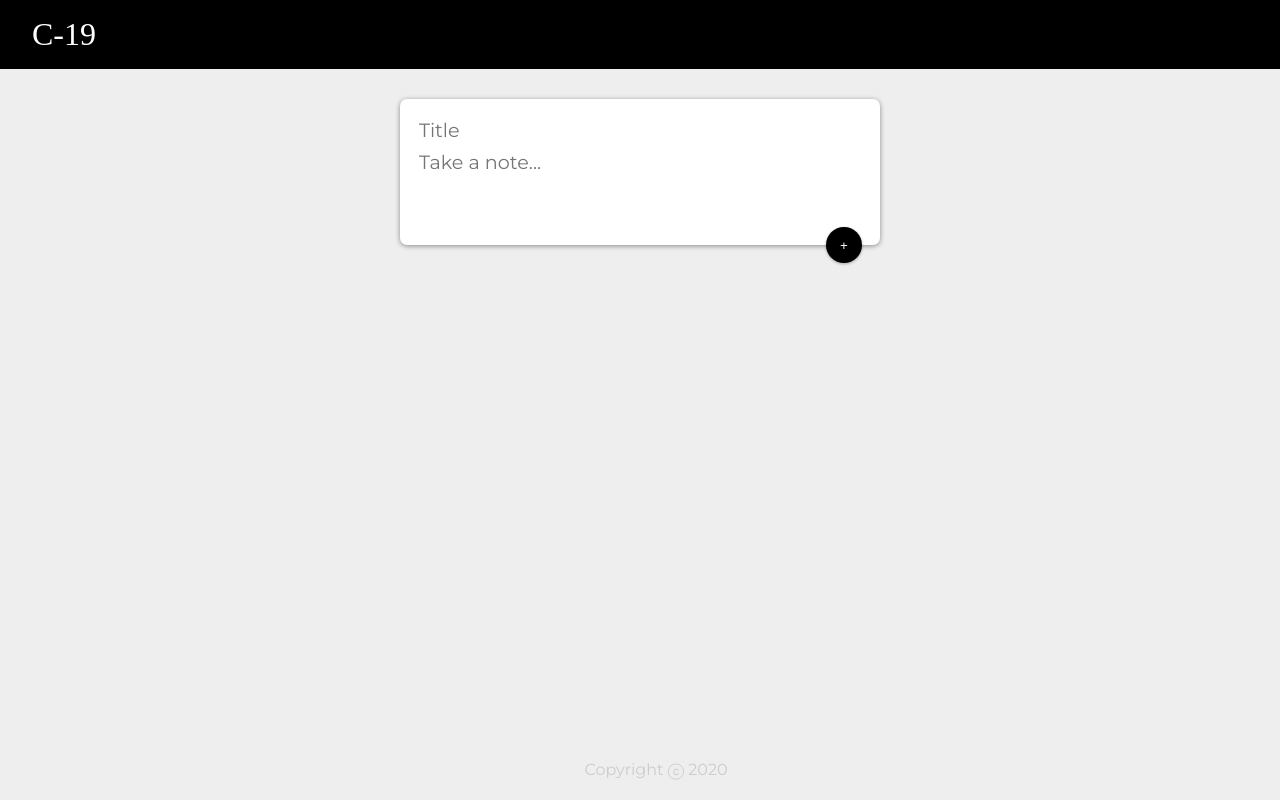
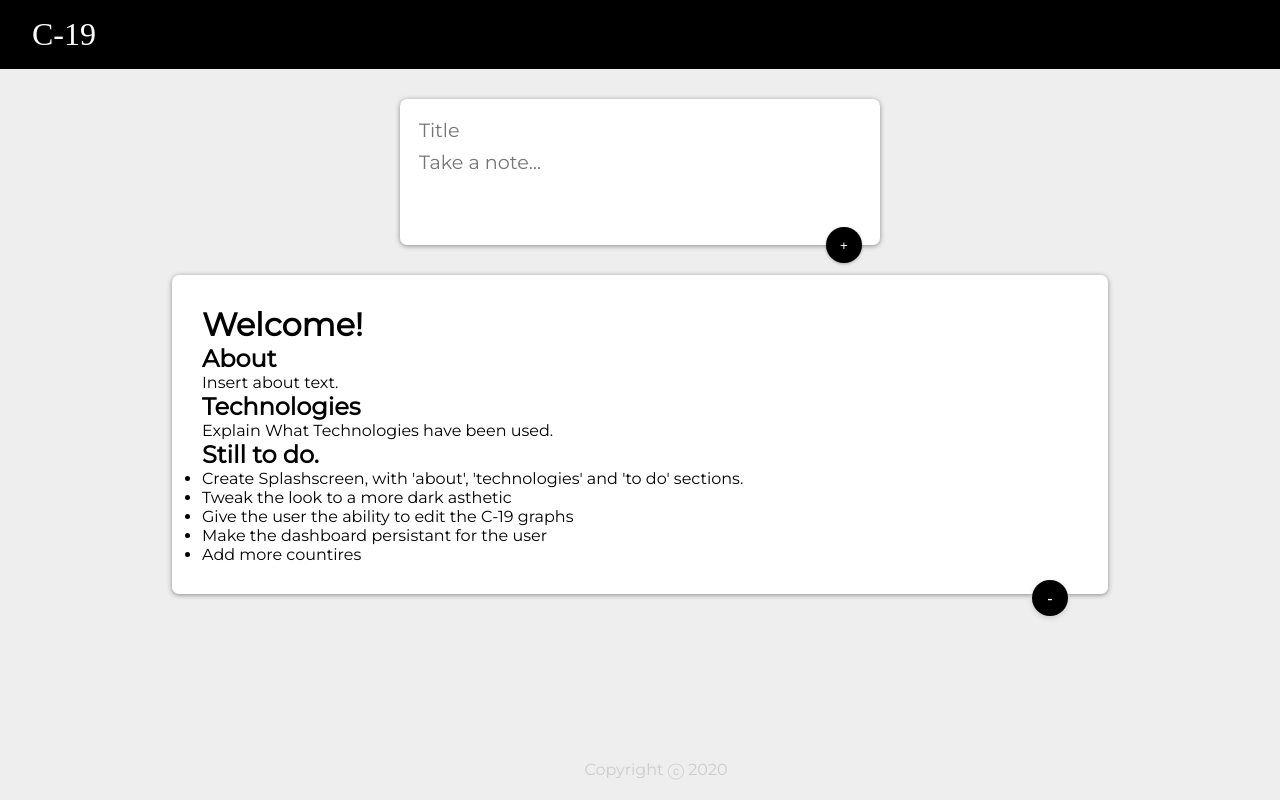
Before and after one commit to marco-beghi/C-19, a React (Create React App) app: page / in a window 1280 px wide. Built offline with nearby package versions, Linux system fonts and the light colour scheme; a web font is replaced by a local one.

Commit message:
Added splash screen component and dismiss button functionality

```diff
--- a/public/styles.css
+++ b/public/styles.css
@@ -70,6 +70,22 @@ footer p {
   outline: none;
 }
 
+.splashScreen button {
+  position: relative;
+  font-size: 1em;
+  text-align: center;
+  float: right;
+  border-radius: 50%;
+  margin-right: 10px;
+  color: #ffffff;
+  background: black;
+  border: none;
+  width: 36px;
+  height: 36px;
+  cursor: pointer;
+  outline: none;
+}
+
 form {
   position: relative;
   width: 480px;
@@ -103,3 +119,21 @@ form button {
   cursor: pointer;
   outline: none;
 }
+
+.splashScreen{
+  position: relative;
+  z-index: 99;
+
+    background: #fff;
+    border-radius: 7px;
+    box-shadow: 0 2px 5px #ccc;
+    float: center;
+
+    width: 75%;
+    margin: 30px auto 20px auto;
+    background: #fff;
+    padding: 30px;
+    border-radius: 7px;
+    box-shadow: 0 1px 5px rgb(138, 137, 137);
+
+}
--- a/src/components/App.jsx
+++ b/src/components/App.jsx
@@ -3,7 +3,9 @@ import Header from "./Header";
 import Footer from "./Footer";
 import Note from "./Note";
 import CreateArea from "./CreateArea";
+import SplashScreen from "./SplashScreen"
 import covidData from "./Chart";
+
 
 
 function App() {
@@ -64,6 +66,7 @@ function App() {
           />
         );
       })}
+      <SplashScreen />
       <Footer />
     </div>
   );
--- /dev/null
+++ b/src/components/SplashScreen.jsx
@@ -0,0 +1,36 @@
+import React, {useState} from "react";
+
+function SplashScreen() {
+
+  const [splashScreenBool, setBool] = useState(true);
+
+  function dismiss(){
+    setBool(false);
+  }
+
+    if(splashScreenBool===true){
+      return(<div className="splashScreen">
+        <h1>Welcome!</h1>
+        <h2>About</h2>
+        <p>Insert about text.</p>
+        <h2>Technologies</h2>
+        <p>Explain What Technologies have been used.</p>
+        <h2>Still to do.</h2>
+        <ul>
+        <li>Create Splashscreen, with 'about', 'technologies' and 'to do' sections.</li>
+        <li>Tweak the look to a more dark asthetic</li>
+        <li>Give the user the ability to edit the C-19 graphs</li>
+        <li>Make the dashboard persistant for the user</li>
+        <li>Add more countires</li>
+        </ul>
+        <button className="note"
+          onClick={dismiss}>
+          -
+        </button>
+      </div>)
+    }else{
+      return(null);
+    }
+}
+
+export default SplashScreen;
```
